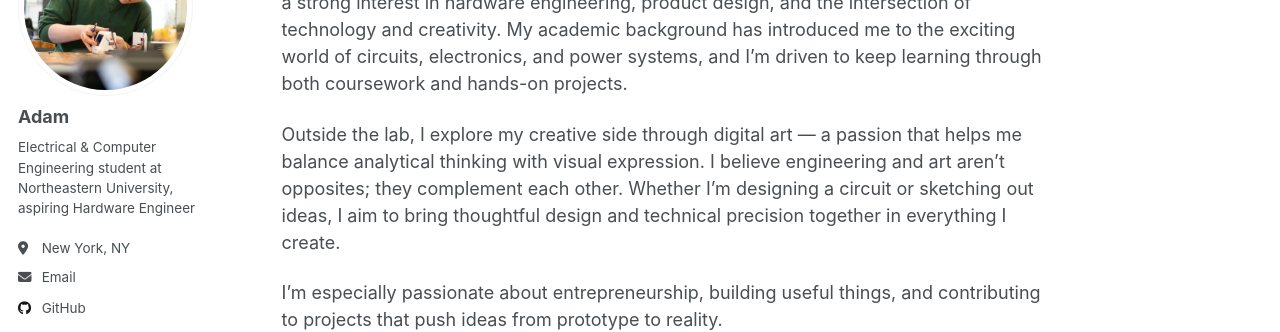
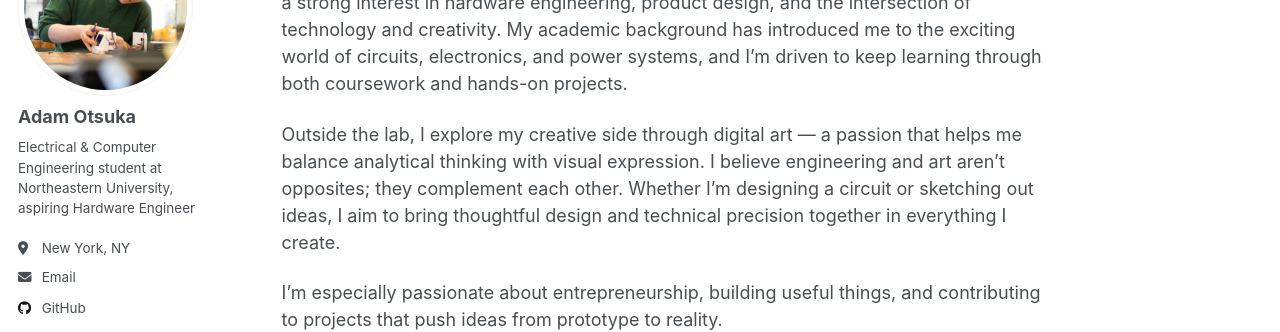
Before and after one commit to 4damo5/4damo5.github.io, a Jekyll site: the page built from _pages/about.md, in a window 1280 px wide. Shown: the part 179-511 px from the top of the page. Built offline with Jekyll 4.4.1, drawn with Linux system fonts in a browser that asks for light colours.

Commit message:
Update _config.yml

```diff
--- a/_config.yml
+++ b/_config.yml
@@ -23,7 +23,7 @@ repository               : "4damo5/4damo5.github.io"
 author:
   # Biographic information
   avatar           : "profile.png"
-  name             : "Adam"
+  name             : "Adam Otsuka"
   pronouns         : # example: "she/her"
   bio              : "Electrical & Computer Engineering student at Northeastern University, aspiring Hardware Engineer"
   location         : "New York, NY"
```
